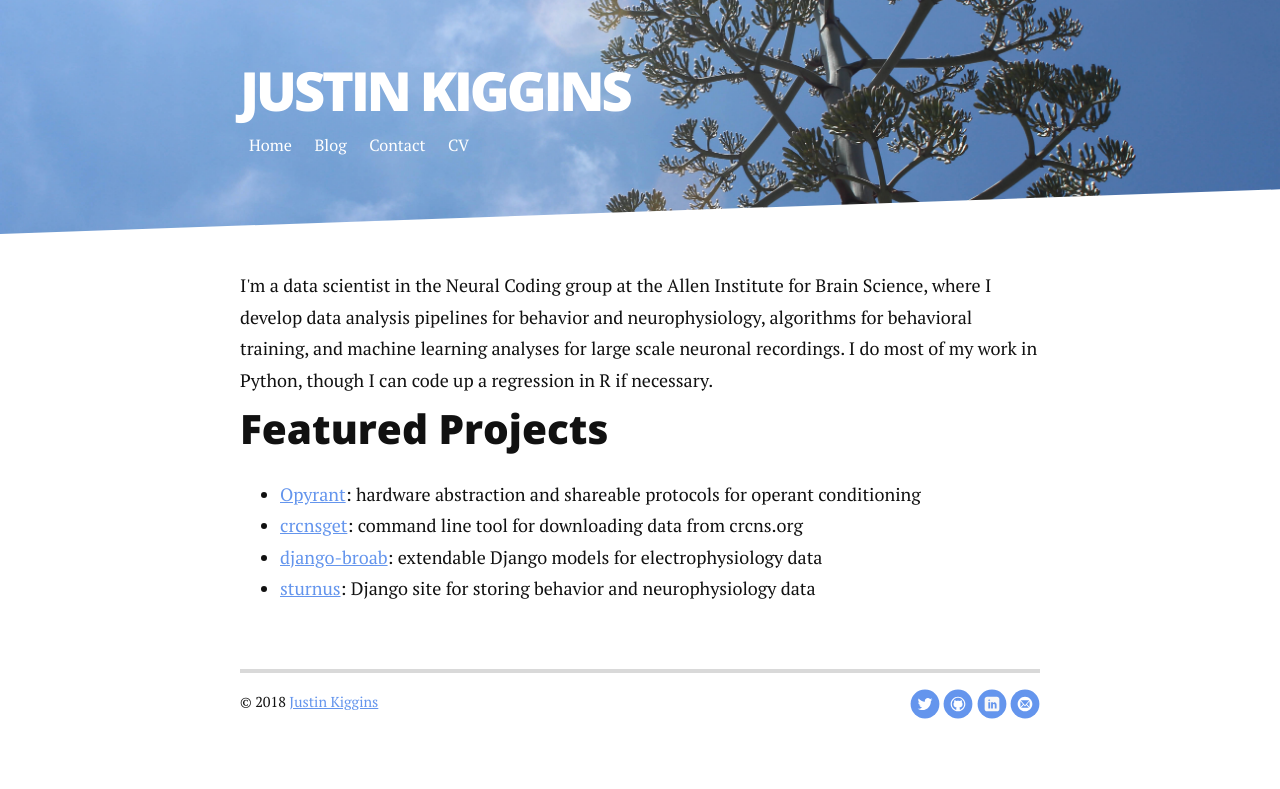
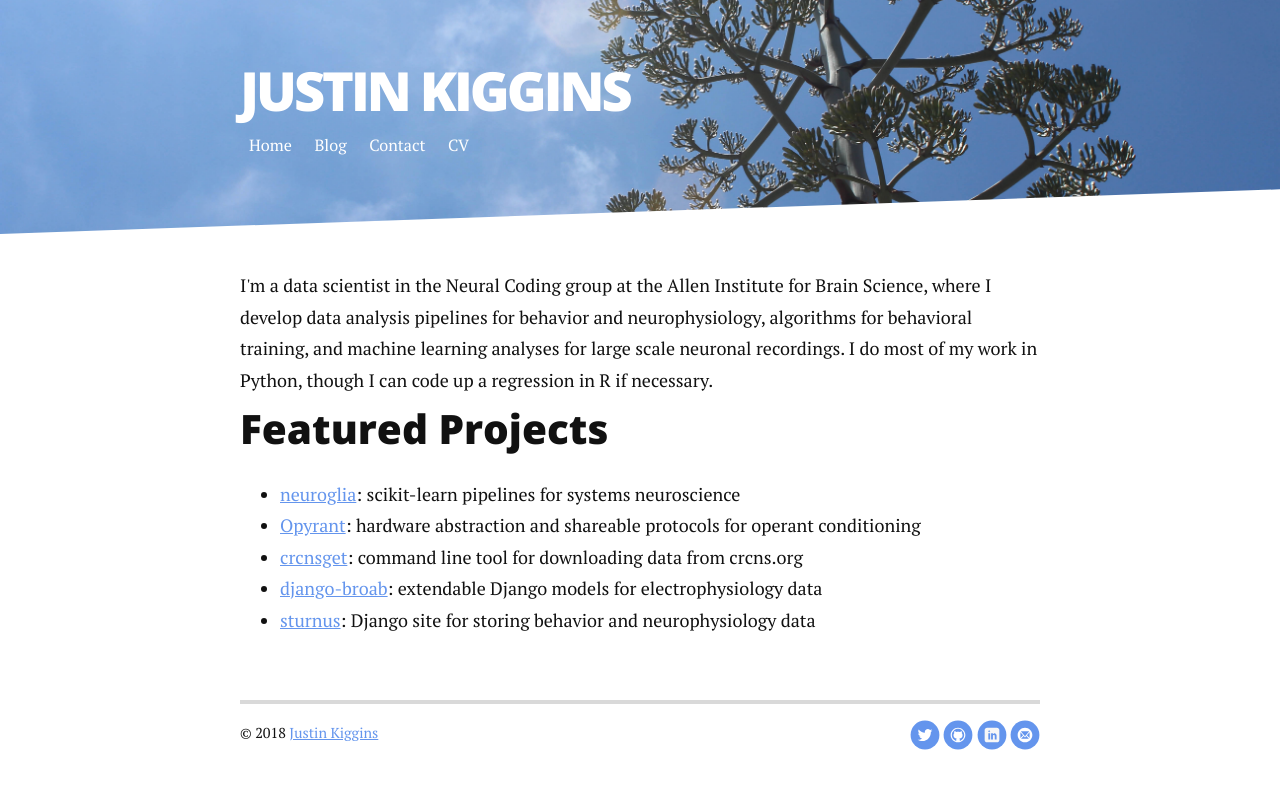
Before and after one commit to neuromusic/neuromusic.github.io, a Jekyll site: the page built from index.html, in a window 1280 px wide. Shown: the top 789 px of the page. Built offline with Jekyll 4.4.1, drawn with Linux system fonts in a browser that asks for light colours; nearby versions of some CDN libraries; comment, search, counter and statistics services are not loaded.

Commit message:
adding neuroglia

```diff
--- a/index.html
+++ b/index.html
@@ -10,6 +10,7 @@ title: Justin Kiggins, Ph.D.
 
   <h2>Featured Projects</h2>
   <ul>
+    <li><a href="https://github.com/AllenInstitute/neuroglia">neuroglia</a>: scikit-learn pipelines for systems neuroscience</li>
     <li><a href="https://github.com/opyrant/opyrant">Opyrant</a>: hardware abstraction and shareable protocols for operant conditioning</li>
     <li><a href="https://github.com/neuromusic/crcnsget">crcnsget</a>: command line tool for downloading data from crcns.org</li>
     <li><a href="https://github.com/gentnerlab/django-broab">django-broab</a>: extendable Django models for electrophysiology data</li>
```
